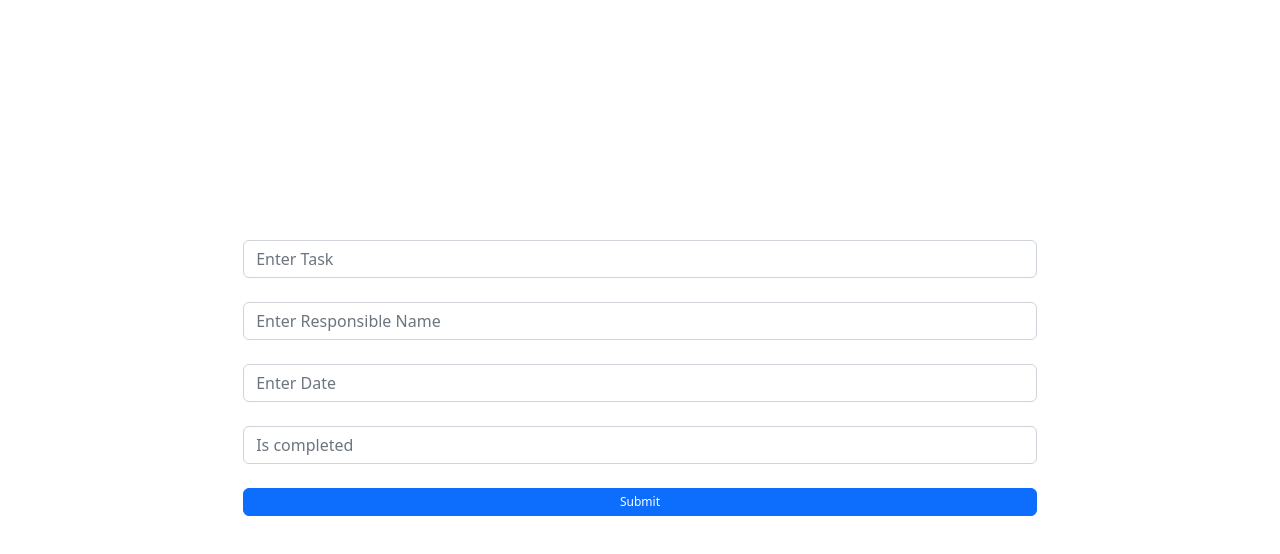
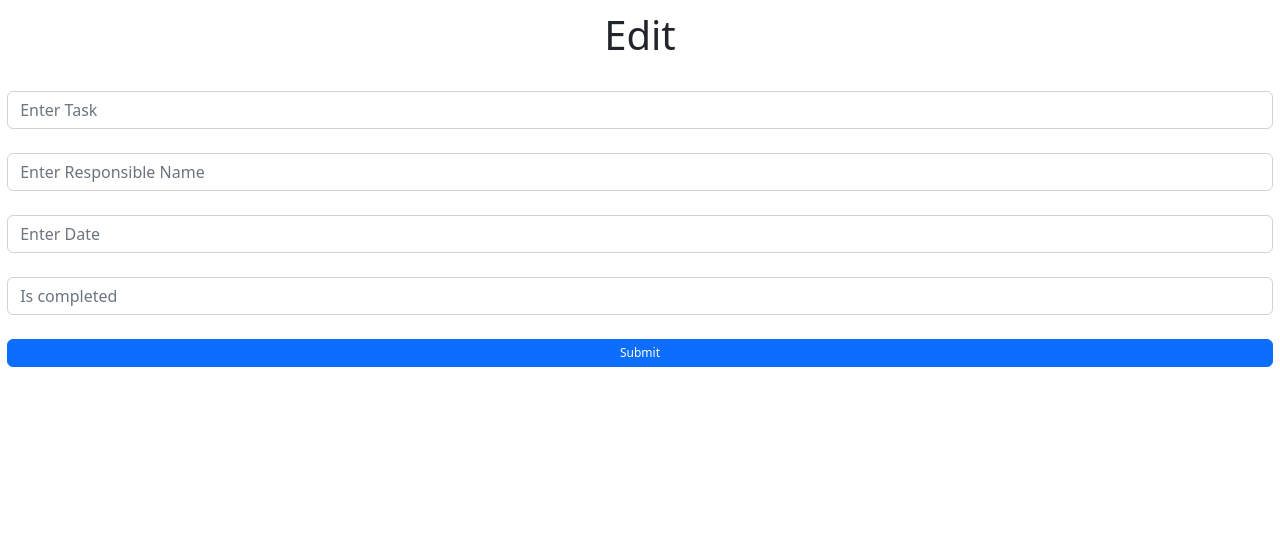
Before and after one commit to gonzalomolina1990/todolist, a React (Create React App) app in the folder front/: page /edit in a window 1280 px wide. Shown: the top 554 px of the page. Built offline with nearby package versions, Linux system fonts and the light colour scheme.

Commit message:
styles rest

```diff
--- a/front/src/components/Add.js
+++ b/front/src/components/Add.js
@@ -4,6 +4,10 @@ import "bootstrap/dist/css/bootstrap.min.css"
 import Todos from './to-dos';
 import {v4 as uuid} from "uuid";
 import {Link, useNavigate} from 'react-router-dom';
+import Container from 'react-bootstrap/Container';
+import Row from 'react-bootstrap/Row';
+import Col from 'react-bootstrap/Col';
+import '../App.css';
 
 function Add() {
 
@@ -29,8 +33,16 @@ function Add() {
 
 
     return(
-        <div>
-            <Form className="d-grid gap-2" style={{margin:"15rem"}}>
+        <Container>
+            <Row>
+                <Col>
+                    <h1>Create To-do</h1>
+                </Col>
+            </Row>
+
+            <Row>
+                <Col>
+                    <Form className="d-grid gap-2" style={{margin:"auto"}}>
                     <Form.Group className="mb-3" controlId="formName">
                         <Form.Control type="text" placeholder="Enter Task" required onChange={ (e) => setTask(e.target.value)}>
                         </Form.Control>
@@ -54,7 +66,10 @@ function Add() {
                     <Button onClick={(e)=>{ handleSubmit(e)}} type="submit" >Submit</Button>
 
                 </Form>
-        </div>
+                </Col>
+            </Row>
+
+        </Container>
     )
 }
 
--- a/front/src/components/Edit.js
+++ b/front/src/components/Edit.js
@@ -4,6 +4,11 @@ import "bootstrap/dist/css/bootstrap.min.css"
 import Todos from './to-dos';
 import {v4 as uuid} from "uuid";
 import {Link, useNavigate} from 'react-router-dom';
+import Container from 'react-bootstrap/Container';
+import Row from 'react-bootstrap/Row';
+import Col from 'react-bootstrap/Col';
+import '../App.css';
+
 
 function Edit(){
     const[task, setTask] = useState('');
@@ -44,8 +49,19 @@ function Edit(){
 
 
     return(
-        <div>
-            <Form className="d-grid gap-2" style={{margin:"15rem"}}>
+        <Container fluid>
+
+            <Row>
+                <Col>
+                    <h1>Edit {task}</h1>
+                </Col>
+            </Row>
+
+            <Row>
+                <Col>
+                <Row>
+                <Col>
+                    <Form className="d-grid gap-2" style={{margin:"auto"}}>
                     <Form.Group className="mb-3" controlId="formName">
                         <Form.Control type="text" placeholder="Enter Task" value={task} required onChange={ (e) => setTask(e.target.value)}>
                         </Form.Control>
@@ -69,7 +85,13 @@ function Edit(){
                     <Button onClick={(e)=>{ handleSubmit(e)}} type="submit" >Submit</Button>
 
                     </Form>
-        </div>
+                </Col>
+            </Row>
+                </Col>
+            </Row>
+
+
+        </Container>
     )
 
 }
```
Lines whose indentation alone changed are shown as unchanged.
